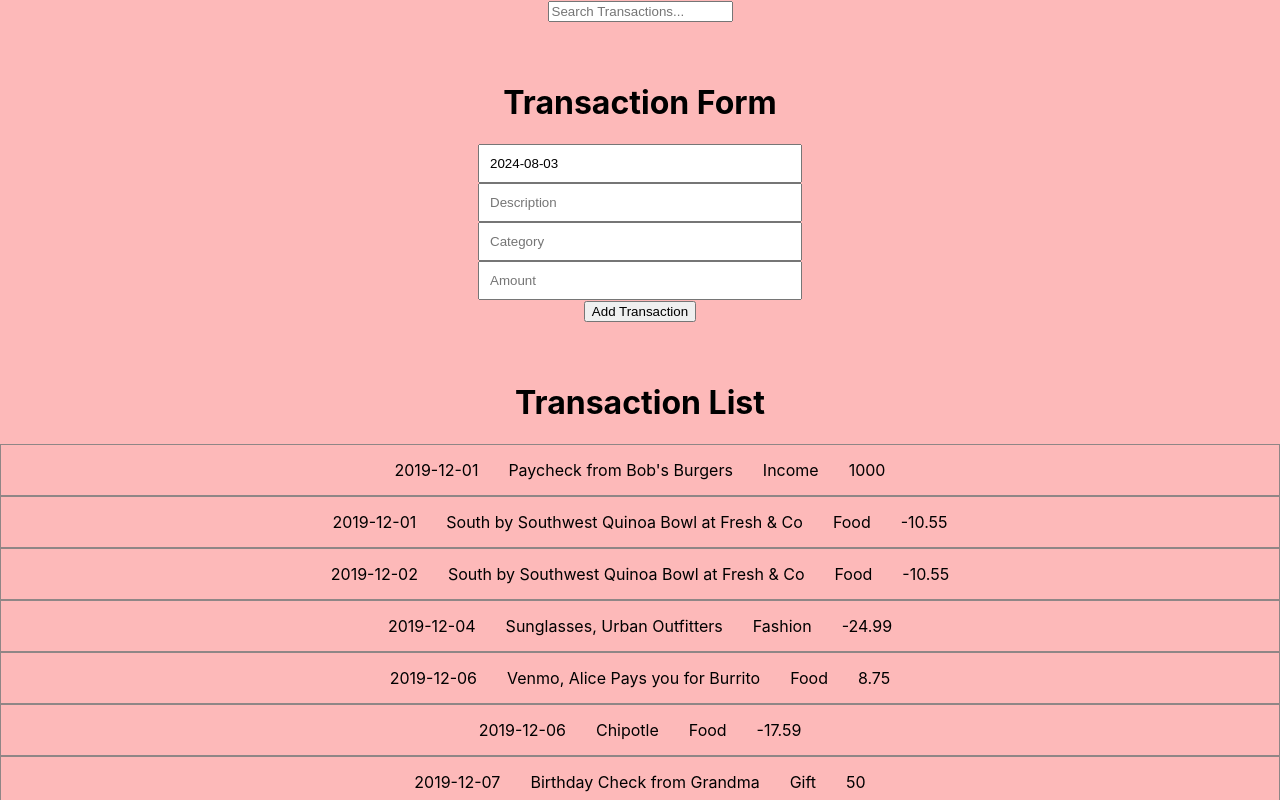
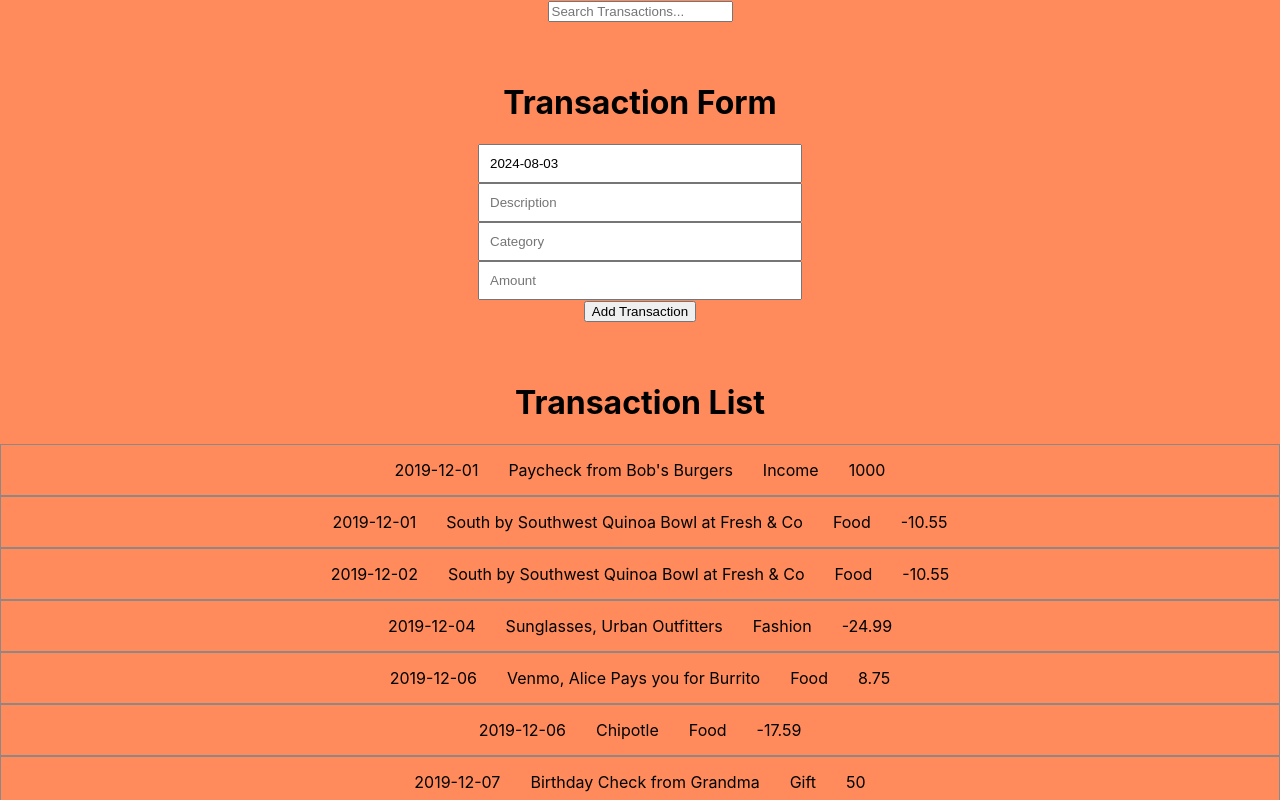
Before and after one commit to Gift-World/Bank-of-Flatiron, a React (Create React App) app: page / in a window 1280 px wide. Shown: the top 800 px of the page. Built offline with nearby package versions, Linux system fonts and the light colour scheme; data requests are answered from the project's data file.

Commit message:
updated background color

```diff
--- a/src/App.css
+++ b/src/App.css
@@ -1,6 +1,6 @@
 .App {
   text-align: center;
-  background-color: rgb(253, 185, 185);
+  background-color: rgb(255, 138, 91);
 }
 
 .form-items {
```
